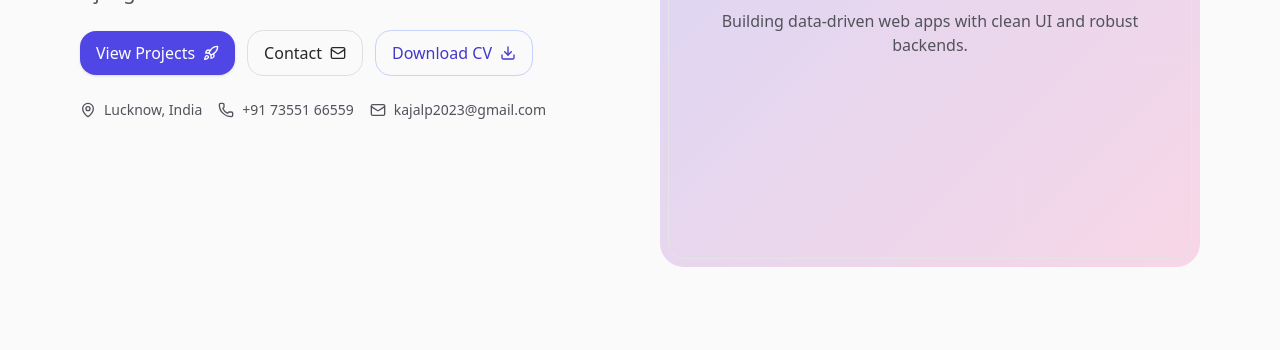
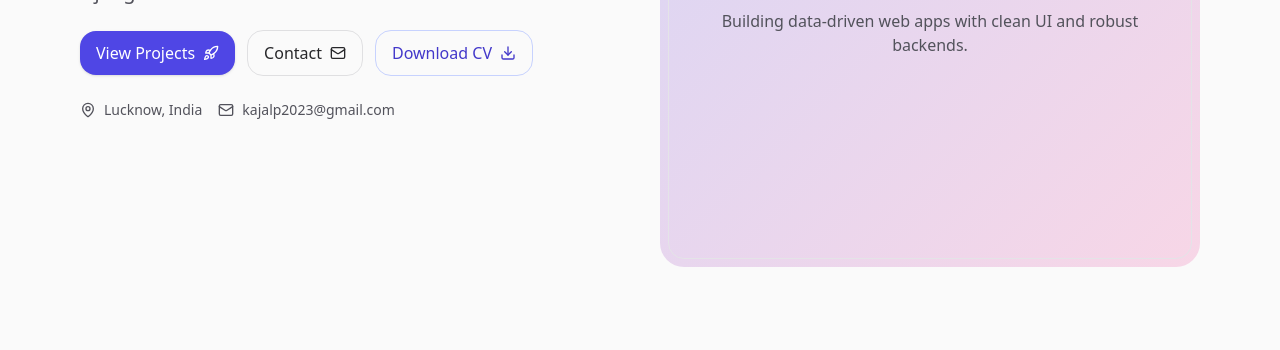
Before and after one commit to kajal-patel20/Portfolio, a plain HTML site: page index.html in a window 1280 px wide. Shown: the part 450-800 px from the top of the page. Drawn offline with nearby package versions, Linux system fonts and the light colour scheme.

```diff
--- a/index.html
+++ b/index.html
@@ -70,7 +70,6 @@
           </div>
           <div class="mt-6 flex items-center gap-4 text-sm text-zinc-600 dark:text-zinc-400">
             <span class="inline-flex items-center gap-2"><i data-lucide="map-pin" class="w-4 h-4"></i> Lucknow, India</span>
-            <a class="inline-flex items-center gap-2 hover:text-indigo-600" href="tel:7355166559"><i data-lucide="phone" class="w-4 h-4"></i> +91 73551 66559</a>
             <a class="inline-flex items-center gap-2 hover:text-indigo-600" href="mailto:kajalp2023@gmail.com"><i data-lucide="mail" class="w-4 h-4"></i> kajalp2023@gmail.com</a>
           </div>
           <div class="mt-4 flex items-center gap-4">
```
